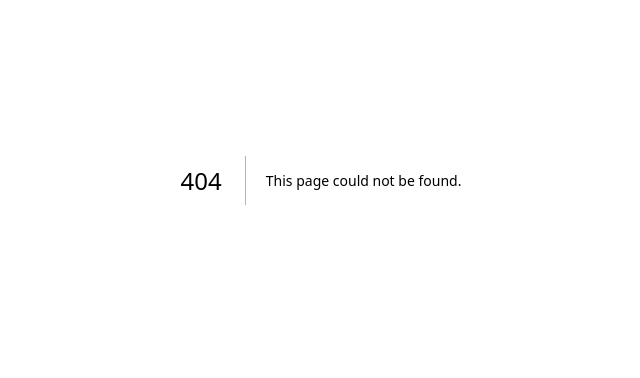
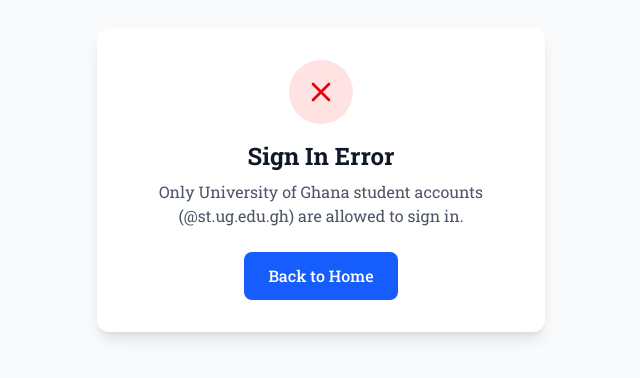
Before and after one commit to Gyibio/group-25-e-voting-system, a Next.js app: page /error in a window 1280 px wide. Before the commit this address had no page. Shown: the part 220-598 px from the top of the page, without its empty margins (319-959 px from the left). Built offline with nearby package versions, Linux system fonts and the light colour scheme; no server answers.

Commit message:
Implement authentication with NextAuth and Microsoft Entra ID, refactor login context, and enhance user session handling

```diff
--- /dev/null
+++ b/app/api/auth/[...nextauth]/route.ts
@@ -0,0 +1,3 @@
+import { handlers } from "@/auth";
+
+export const { GET, POST } = handlers;
--- /dev/null
+++ b/app/error/page.tsx
@@ -0,0 +1,63 @@
+"use client";
+
+import { useSearchParams } from "next/navigation";
+import Link from "next/link";
+import { Suspense } from "react";
+
+function ErrorContent() {
+  const searchParams = useSearchParams();
+  const error = searchParams.get("error");
+  const message = searchParams.get("message");
+
+  return (
+    <div className="min-h-screen flex items-center justify-center bg-gray-50 px-4">
+      <div className="max-w-md w-full bg-white rounded-xl shadow-lg p-8 text-center">
+        <div className="w-16 h-16 bg-red-100 rounded-full flex items-center justify-center mx-auto mb-4">
+          <svg
+            className="w-8 h-8 text-red-600"
+            fill="none"
+            stroke="currentColor"
+            viewBox="0 0 24 24"
+          >
+            <path
+              strokeLinecap="round"
+              strokeLinejoin="round"
+              strokeWidth={2}
+              d="M6 18L18 6M6 6l12 12"
+            />
+          </svg>
+        </div>
+
+        <h1 className="text-2xl font-bold text-gray-900 mb-2">
+          {error === "AccessDenied" ? "Access Denied" : "Sign In Error"}
+        </h1>
+
+        <p className="text-gray-600 mb-6">
+          {message ||
+            "Only University of Ghana student accounts (@st.ug.edu.gh) are allowed to sign in."}
+        </p>
+
+        <Link
+          href="/"
+          className="inline-block bg-blue-600 text-white px-6 py-3 rounded-lg font-medium hover:bg-blue-700 transition-colors"
+        >
+          Back to Home
+        </Link>
+      </div>
+    </div>
+  );
+}
+
+export default function ErrorPage() {
+  return (
+    <Suspense
+      fallback={
+        <div className="min-h-screen flex items-center justify-center">
+          Loading...
+        </div>
+      }
+    >
+      <ErrorContent />
+    </Suspense>
+  );
+}
--- a/app/layout.tsx
+++ b/app/layout.tsx
@@ -3,6 +3,7 @@
 import "./globals.css";
 import { LoginProvider } from "@/components/general/LoginContext";
 import Login from "@/components/general/Login";
+import { SessionProvider } from "next-auth/react";
 
 const robotoSlab = Roboto_Slab({
   variable: "--font-robotoSlab",
@@ -22,9 +23,12 @@
   return (
     <html lang="en">
       <body className={`${robotoSlab.variable} antialiased`}>
-        <LoginProvider>
-          {children} <Login />
-        </LoginProvider>
+        <SessionProvider>
+          <LoginProvider>
+            {children}
+            <Login />
+          </LoginProvider>
+        </SessionProvider>
       </body>
     </html>
   );
--- /dev/null
+++ b/auth.ts
@@ -0,0 +1,38 @@
+import NextAuth from "next-auth";
+import MicrosoftEntraID from "next-auth/providers/microsoft-entra-id";
+
+export const { handlers, signIn, signOut, auth } = NextAuth({
+  providers: [
+    MicrosoftEntraID({
+      clientId: process.env.AUTH_MICROSOFT_ENTRA_ID_ID!,
+      clientSecret: process.env.AUTH_MICROSOFT_ENTRA_ID_SECRET!,
+      // "common" allows both personal and work/school accounts
+      issuer: "https://login.microsoftonline.com/common/v2.0",
+    }),
+  ],
+  callbacks: {
+    async signIn({ user }) {
+      // Only allow @st.ug.edu.gh emails
+      const allowedDomain = "@st.ug.edu.gh";
+      if (!user.email?.endsWith(allowedDomain)) {
+        // Reject sign-in with an error
+        return `/error?error=AccessDenied&message=Only UG student accounts (${allowedDomain}) are allowed`;
+      }
+      return true;
+    },
+    authorized({ auth }) {
+      // Return true if the user is authenticated
+      return !!auth?.user;
+    },
+    async session({ session, token }) {
+      // Expose extra fields on the session if needed
+      if (token.sub) {
+        session.user.id = token.sub;
+      }
+      return session;
+    },
+  },
+  pages: {
+    signIn: "/", // redirect unauthenticated users to homepage
+  },
+});
--- a/components/dashboard/Greeting.tsx
+++ b/components/dashboard/Greeting.tsx
@@ -1,12 +1,14 @@
 "use client";
-import { useLC } from "@/components/general/LoginContext";
+import { useSession } from "next-auth/react";
 
 const Greeting = () => {
-  const { user } = useLC();
+  const { data: session } = useSession();
 
   return (
     <div>
-      <h1 className="text-2xl md:text-4xl font-bold">Welcome, {user?.name}</h1>
+      <h1 className="text-2xl md:text-4xl font-bold">
+        Welcome, {session?.user?.name}
+      </h1>
       <p className="text-dark/60">
         Here are the current and upcoming SRC elections.
       </p>
--- a/components/general/Header.tsx
+++ b/components/general/Header.tsx
@@ -3,9 +3,10 @@
 import { useLC } from "./LoginContext";
 import { ChartColumn, LogOut, User } from "lucide-react";
 import Link from "next/link";
+import { signOut } from "next-auth/react";
 
 const Header = () => {
-  const { setIsOpen, user, login, setUser } = useLC();
+  const { setIsOpen, login } = useLC();
 
   return (
     <div className="w-full min-h-16 border-b border-dark/40 py-2 px-4 items-center justify-between flex flex-wrap gap-2">
@@ -26,14 +27,10 @@
             <div className="bg-primary-light mr-2 p-2 rounded-full">
               <User />
             </div>
-            <div className="flex-col mr-4 text-xs justify-center hidden md:flex">
-              <p>{user?.name}</p>
-              <p className="text-black/60">{user?.id}</p>
-            </div>
+            {/* session info can be fetched from useSession if needed */}
             <button
               onClick={() => {
-                setUser(null);
-                localStorage.clear();
+                signOut();
               }}
             >
               <LogOut />
--- a/components/general/Login.tsx
+++ b/components/general/Login.tsx
@@ -3,13 +3,19 @@
 import { X } from "lucide-react";
 import { motion, AnimatePresence } from "motion/react";
 import { useLC } from "./LoginContext";
-import { useState } from "react";
-import Link from "next/link";
+import { useEffect } from "react";
+import { signIn, useSession } from "next-auth/react";
 
 const Login = () => {
-  const { isOpen, setIsOpen, login, setUser: setContextUser } = useLC();
+  const { isOpen, setIsOpen } = useLC();
+  const { status } = useSession();
 
-  const [user, setUser] = useState({ id: "", name: "Test" });
+  // close dialog when authentication succeeds
+  useEffect(() => {
+    if (status === "authenticated") {
+      setIsOpen(false);
+    }
+  }, [status, setIsOpen]);
 
   return (
     <AnimatePresence>
@@ -36,41 +42,16 @@
             <div>
               <h1 className="text-3xl font-bold text-primary">E-UG</h1>
               <p className="text-xl font-bold mt-4">Student Sign In</p>
-              <p>Use your UG credentials to access the voting portal.</p>
+              <p>Use your UG Microsoft account to access the voting portal.</p>
             </div>
-            <form className="mt-5 space-y-4">
-              <div className="flex flex-col gap-2">
-                <label htmlFor="id">Student ID</label>
-                <input
-                  className="border border-primary rounded-lg px-4 py-2"
-                  type="text"
-                  onChange={(e) => {
-                    setUser((prev) => ({ ...prev, id: e.target.value }));
-                  }}
-                />
-              </div>
-              <div className="flex flex-col gap-2">
-                <label htmlFor="password">Password</label>
-                <input
-                  className="border border-primary rounded-lg px-4 py-2"
-                  type="text"
-                />
-              </div>
-              <Link href={login ? "/dashboard" : ""}>
-                <button
-                  type="submit"
-                  className="btn-primary w-full"
-                  onClick={(e) => {
-                    e.preventDefault();
-                    setIsOpen(false);
-                    setContextUser(user); // update context state
-                    // localStorage sync is handled automatically by provider
-                  }}
-                >
-                  Continue
-                </button>
-              </Link>
-            </form>
+            <div className="mt-5 space-y-4">
+              <button
+                className="btn-primary w-full"
+                onClick={() => signIn("microsoft-entra-id")}
+              >
+                Continue with Microsoft
+              </button>
+            </div>
           </motion.div>
         </motion.div>
       )}
--- a/components/general/LoginContext.tsx
+++ b/components/general/LoginContext.tsx
@@ -7,18 +7,11 @@
   useEffect,
   useState,
 } from "react";
-
-type userT = {
-  id: string;
-  name: string;
-};
+import { useSession } from "next-auth/react";
 
 interface LC {
   isOpen: boolean;
   setIsOpen: (isOpen: boolean) => void;
-  // current authenticated user (null when signed out)
-  user: userT | null;
-  setUser: (user: userT | null) => void;
   login: boolean;
 }
 
@@ -27,41 +20,17 @@
 export const LoginProvider = ({ children }: { children: ReactNode }) => {
   const [isOpen, setIsOpen] = useState(false);
 
-  // persist user state and keep it in sync with localStorage
-  // start as null to match server render; populate client-side
-  const [user, setUser] = useState<userT | null>(null);
+  // derive login state from next-auth session
+  const { data: session, status } = useSession();
+  const login = status === "authenticated";
 
-  // read storage once on client after hydration
+  // lock body scroll when modal open
   useEffect(() => {
-    try {
-      const stored = JSON.parse(localStorage.getItem("user") || "null");
-      if (stored) {
-        // defer to avoid synchronous state update warning
-        setTimeout(() => setUser(stored), 0);
-      }
-    } catch {
-      // ignore
-    }
-  }, []);
-
-  // whenever user changes, mirror it to localStorage
-  useEffect(() => {
-    if (user) {
-      localStorage.setItem("user", JSON.stringify(user));
-    } else {
-      localStorage.removeItem("user");
-    }
-  }, [user]);
-
-  useEffect(() => {
-    if (isOpen) document.body.style.overflow = "hidden";
-    else document.body.style.overflow = "auto";
+    document.body.style.overflow = isOpen ? "hidden" : "auto";
   }, [isOpen]);
 
-  const login = Boolean(user && user.id);
-
   return (
-    <LoginContext.Provider value={{ isOpen, setIsOpen, user, setUser, login }}>
+    <LoginContext.Provider value={{ isOpen, setIsOpen, login }}>
       {children}
     </LoginContext.Provider>
   );
--- a/components/home/Hero.tsx
+++ b/components/home/Hero.tsx
@@ -24,14 +24,20 @@
               Secure, transparent, and accessible to every student.
             </p>
             <div className="flex flex-wrap gap-2 mt-2">
-              <Link href={login ? "/dashboard" : ""}>
+              {login ? (
+                <Link href="/dashboard">
+                  <button className="btn-secondary border border-secondary">
+                    Cast Your Vote
+                  </button>
+                </Link>
+              ) : (
                 <button
-                  onClick={() => !login && setIsOpen(true)}
+                  onClick={() => setIsOpen(true)}
                   className="btn-secondary border border-secondary"
                 >
                   Cast Your Vote
                 </button>
-              </Link>
+              )}
               <button className="btn-primary backdrop-blur-xs bg-transparent hover:bg-primary hover:border-primary transition-colors duration-300 border border-white">
                 View Results
               </button>
--- a/package.json
+++ b/package.json
@@ -12,6 +12,7 @@
     "lucide-react": "^0.575.0",
     "motion": "^12.34.2",
     "next": "16.1.6",
+    "next-auth": "5.0.0-beta.30",
     "react": "19.2.3",
     "react-dom": "19.2.3"
   },
```
Also changed, not shown: 1 other file (tests, documents, lock files or other folders).
